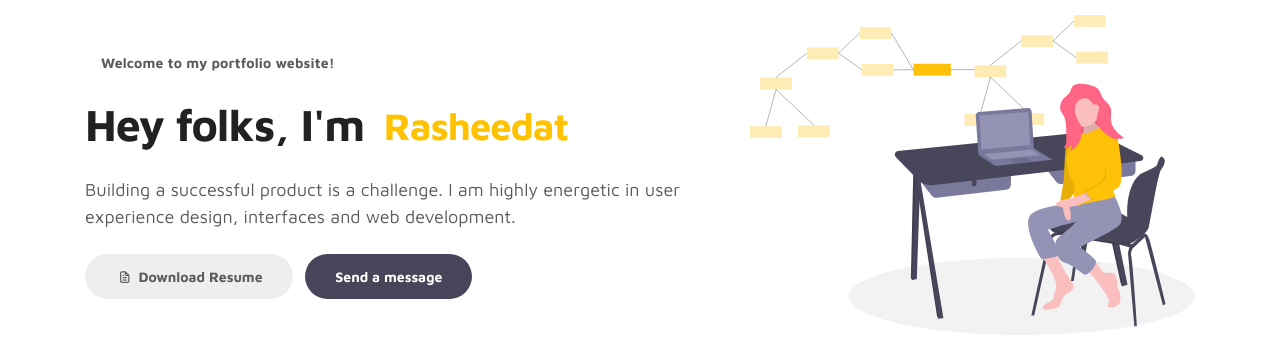
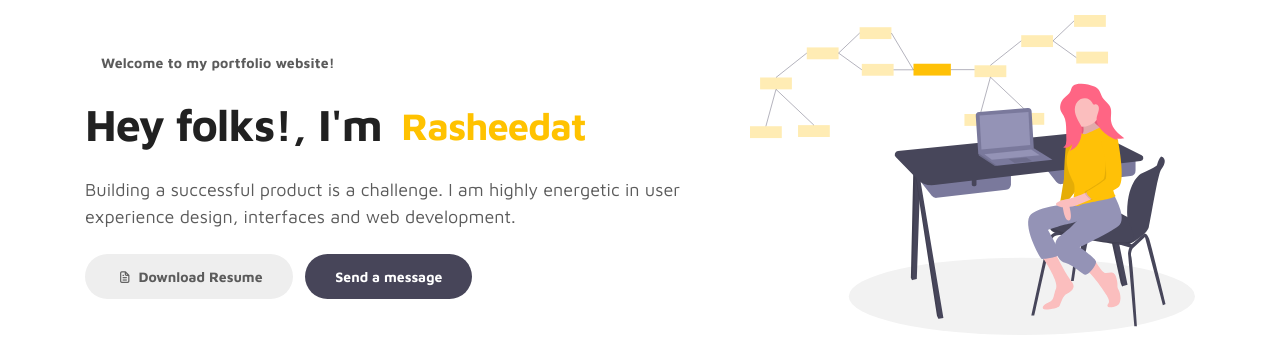
Before and after one commit to Techebraheem/devops-with-tim, a Flask app: page / in a window 1280 px wide. Shown: the part 183-522 px from the top of the page. Run offline with Flask 2, Linux system fonts and the light colour scheme; some libraries are stand-ins or nearby versions.

Commit message:
Update index.html

```diff
--- a/Berlin/Templates/index.html
+++ b/Berlin/Templates/index.html
@@ -69,7 +69,7 @@
                     <div class="about-text">
                         <small class="small-text">Welcome to <span class="mobile-block">my portfolio website!</span></small>
                         <h1 class="animated animated-text">
-                            <span class="mr-2">Hey folks, I'm</span>
+                            <span class="mr-2">Hey folks!, I'm</span>
                                 <div class="animated-info">
                                     <span class="animated-item">Rasheedat</span>
                                     <span class="animated-item">Atinuke Jamiu</span>
```
